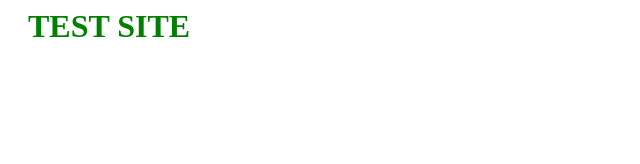
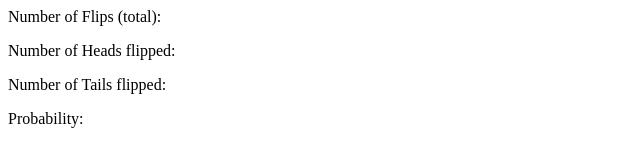
Before and after one commit to its-popplewell/test_website, a plain HTML site: page index.html in a window 1280 px wide. Shown: the whole page, without its empty margins (0-640 px from the left). Drawn offline with Linux system fonts and the light colour scheme.

Commit message:
Beau's Simulations

```diff
--- a/index.html
+++ b/index.html
@@ -3,14 +3,14 @@
         <meta charset="UTF-8" />
         <meta name="viewport" content="width=device-width, initial-scale=1.0" />
         <meta http-equiv="X-UA-Compatible" content="ie=edge" />
-    <title>Test Site</title>
-
-    <link rel="stylesheet" href="style.css" />
+        <title>Beau's Simulations</title>
     </head>
 
     <body>
-    <h1>TEST SITE</h1>
-
+        <p>Number of Flips (total): <scan id="numFlips"></scan></p>
+        <p>Number of Heads flipped: <scan id="numHeads"></scan></p>
+        <p>Number of Tails flipped: <scan id="numTails"></scan></p>
+        <p>Probability: <scan id="prob"></scan></p>
         <script src="index.js"></script>
     </body>
 </html>
```
Lines whose indentation alone changed are shown as unchanged.
